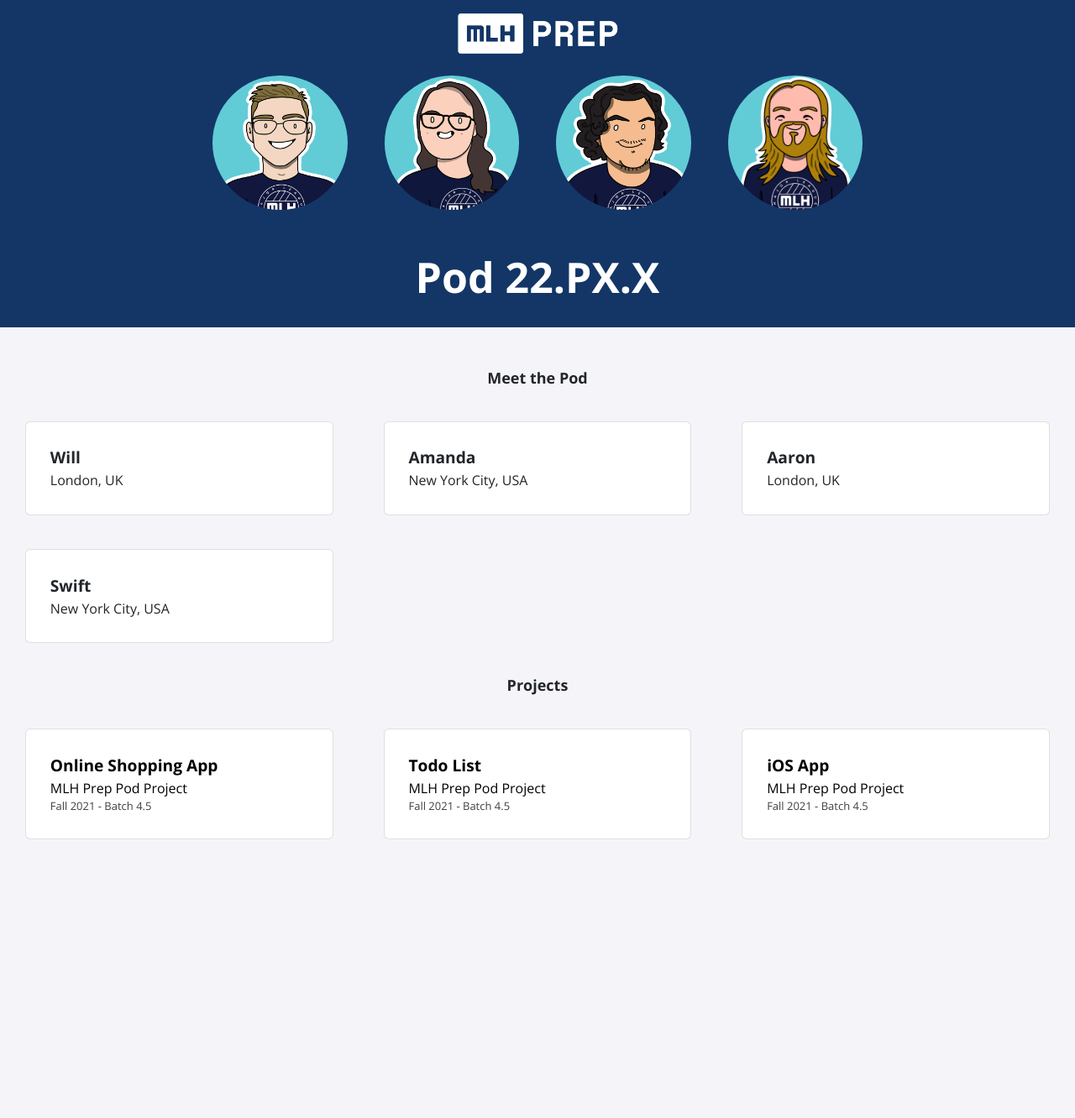
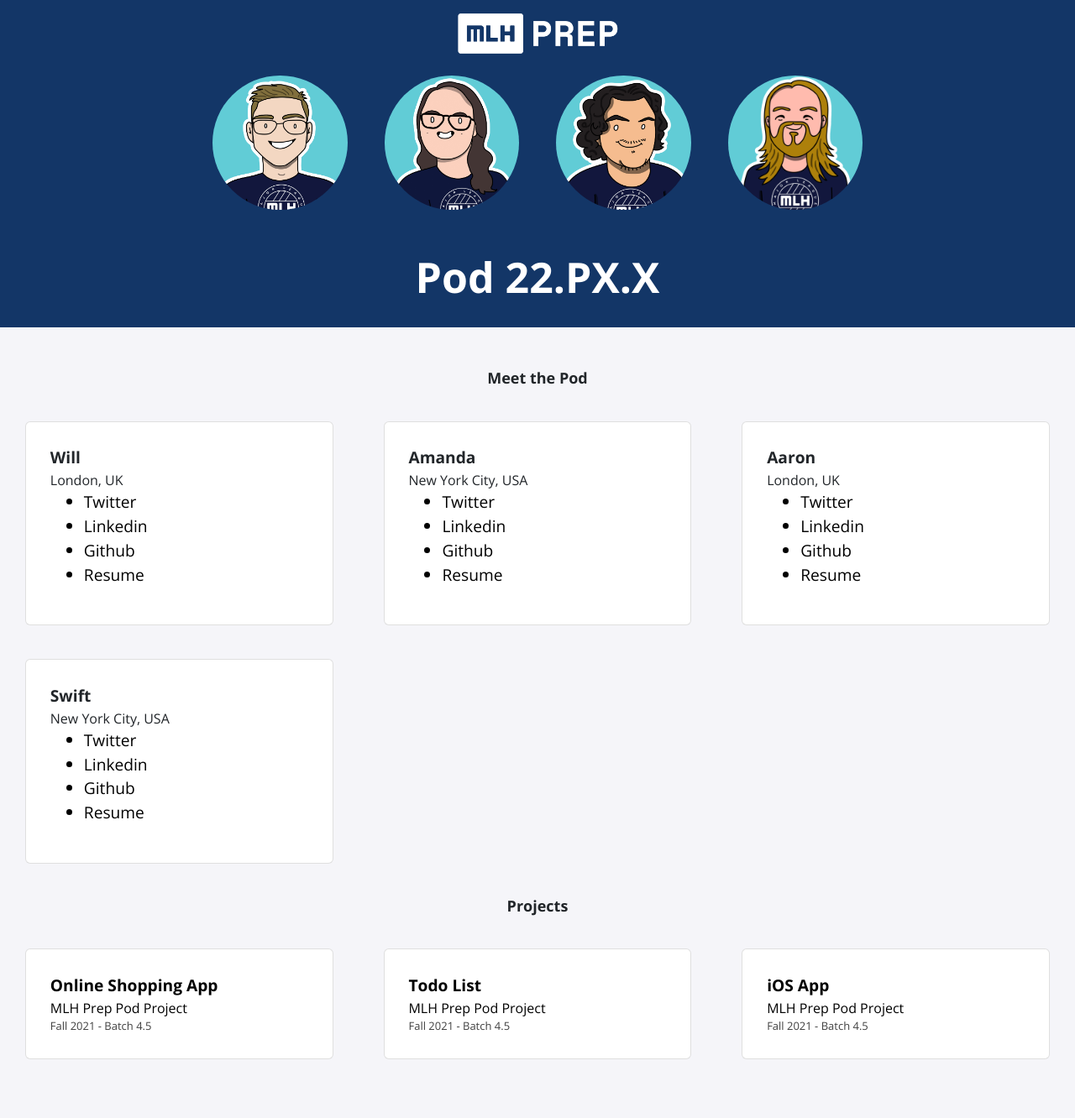
Before and after one commit to MLH-Fellowship/prep-portfolio-22.JUL.PREP.3, a Jekyll site: the page built from index.html, in a window 1280 px wide. Shown: the whole page at 84% size. Built offline with Jekyll 4.4.1, drawn with Linux system fonts in a browser that asks for light colours; nearby versions of some CDN libraries; before the commit the page ends 1070 px from its top, so only the background shows below that.

Commit message:
Created an unordered list that contains list items which we will replace with the icons from font awesome

```diff
--- a/_includes/description.html
+++ b/_includes/description.html
@@ -5,6 +5,26 @@
         <div class="info">
             <p class="title"> {{ item.name }}</p>
             <p class="location"> {{ item.location }}</p>
+            <!--Create a new div here wrapping the socail media icons-->
+            <div>
+                <!--Social media icons list-->
+                <ul>
+                    <!--Represents a social media icon-->
+                    <a target="_blank" href= {{item.twitter}}>
+                        <!--Replace the text in the list item with the <i> from the font awesome-->
+                        <li>Twitter</li>
+                    </a>
+                    <a target="_blank" href= {{item.linkedin}}>
+                        <li>Linkedin</li>
+                    </a>
+                    <a target="_blank" href= {{item.github}}>
+                        <li>Github</li>
+                    </a>
+                    <a target="_blank" href= {{item.resume}}>
+                        <li>Resume</li>
+                    </a>
+                </ul>
+            </div>
         </div>
     </div>
     {% endfor %}
```
